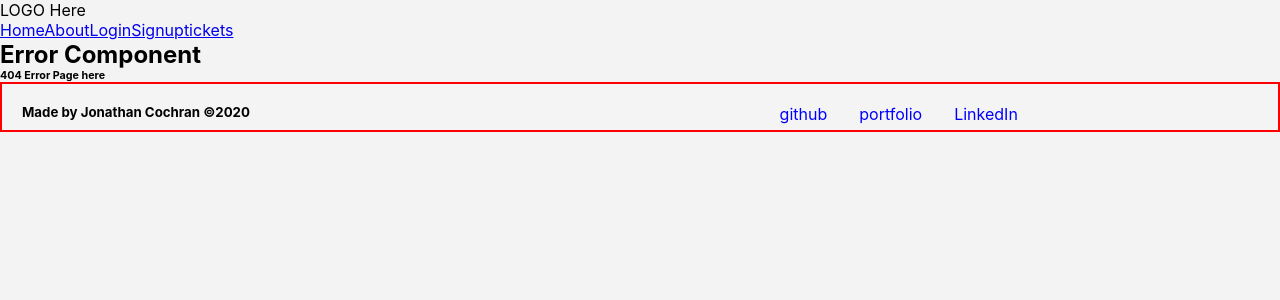
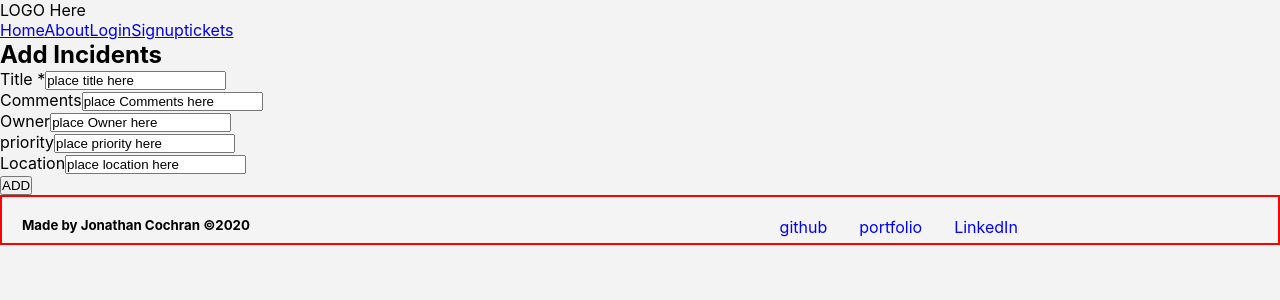
Before and after one commit to jcochran206/ticket-system-capstone-client, a React (Create React App) app: page /addincident in a window 1280 px wide. Before the commit this address had no page. Shown: the top 300 px of the page. Built offline with nearby package versions, Linux system fonts and the light colour scheme; no server answers.

Commit message:
addedconfig and app.js

```diff
--- a/src/App.js
+++ b/src/App.js
@@ -11,6 +11,7 @@ import SignUp from './components/SignupForm/signUpForm';
 import About from './components/Sections/About/about';
 import Error from './components/Sections/Error/error';
 import TicketList from './components/TicketList/ticketlist';
+import AddIncident from './components/TicketList/AddIncident';
 import './App.css';
 
 function App() {
@@ -26,6 +27,7 @@ function App() {
           <Route path="/login" component={Login} />
           <Route path="/signup" component={SignUp} />
           <Route path="/tickets" component={TicketList} />
+          <Route path="/addincident" component={AddIncident} />
           <Route component={Error}/>
         </Switch>
       </BrowserRouter>
--- a/src/components/TicketList/AddIncident.js
+++ b/src/components/TicketList/AddIncident.js
@@ -1,17 +1,79 @@
 import React from 'react';
+import config from '../../config';
 
 
 class addIncident extends React.Component {
     constructor(props) {
         super(props);
         this.state = {
-            incidents: []
+            incident: [],
         }
     }
 
+    handleAdd = (e) => {
+        e.preventDefault();
+        // title comment user_id inc_pri location
+        const title = e.target.value
+        const comments = e.target.value
+        const user_id = e.target.value
+        const inc_pri = e.target.value
+        const location = e.target.value
+        const incident = {title, comments, user_id, inc_pri, location}
+
+        fetch(`${config.API_ENDPOINT}/incidents`, {
+            method: 'POST',
+            headers: {
+                'content-type': 'application/json'
+            },
+            body: JSON.stringify(incident)
+        })
+        .then(incident => {
+            this.setState({
+                incident: this.state.incident.concat(incident)
+            })
+        })
+
+
+    }
+
     render() {
-        <div>
+        const {title, comments, user_id, inc_pri, location} = this.state;
+        return (
+            <div>
+            <h2>Add Incidents</h2>
+            <form>
+            <div className="form-group">
+                    <label htmlFor="title">Title *</label>
+                    <input type="text" className="login__control"
+                        title="title" id="title" onChange={title} defaultValue="place title here" />
+            </div>
+            <div className="form-group">
+                    <label htmlFor="Comments">Comments</label>
+                    <input type="text" className="login__control"
+                        comments="comments" id="comments" onChange={comments} defaultValue="place Comments here" />
+            </div>
+            <div className="form-group">
+                    <label htmlFor="user_id">Owner</label>
+                    <input type="text" className="login__control"
+                        user_id="user_id" id="user_id" onChange={user_id} defaultValue="place Owner here" />
+            </div>
+            <div className="form-group">
+                    <label htmlFor="priority">priority</label>
+                    <input type="text" className="login__control"
+                        inc_pri="inc_pri" id="inc_pri" onChange={inc_pri} defaultValue="place priority here" />
+            </div>
 
+            <div className="form-group">
+                    <label htmlFor="location">Location</label>
+                    <input type="text" className="login__control"
+                        location="location" id="location" onChange={location} defaultValue="place location here" />
+            </div>
+            <button className="btn-add" onChange={this.handleAdd}>ADD</button>
+            </form>
+            {console.log(title,comments,user_id,inc_pri,location)}
         </div>
+        )
     }
 }
+
+export default addIncident;
--- a/src/components/TicketList/ticketlist.js
+++ b/src/components/TicketList/ticketlist.js
@@ -22,6 +22,10 @@ class Tickets extends React.Component {
     })
   }
 
+  handleAddIncident = (incident) => {
+
+  }
+
   handleDelete = (incidentid) => {
 
     fetch(`${config.API_ENDPOINT}/incidents/${incidentid}`, {
@@ -34,6 +38,10 @@ class Tickets extends React.Component {
       this.props.history.push('/tickets')
     })
   }
+
+  handleAdd = () => {
+    this.props.history.push('/addIncident')
+}
 
    render(){
        let { incidents } = this.state;
@@ -48,6 +56,7 @@ class Tickets extends React.Component {
     <th>Priority</th>
     <th>Owner</th>
     <th>Location</th>
+    <th>Add</th>
     <th>Edit</th>
     <th>Delete</th>
   </tr>
@@ -59,8 +68,9 @@ class Tickets extends React.Component {
    <td>{incident.title}</td>
     <td>{incident.comments}</td>
     <td>{incident.users_id}</td>
-   <td>1</td>
-   <td>Seattle</td>
+    <td>{incident.inc_pri}</td>
+    <td>{incident.office_location}</td>
+   <td><button className="btn-add" onClick={() => this.handleAdd()}>Add</button></td>
    <td><button className="btn-update">Update</button></td>
    <td><button className="btn-delete" onClick={() => this.handleDelete(incident.id)}>Delete</button></td>
  </tr>
--- a/src/config.js
+++ b/src/config.js
@@ -1,5 +1,4 @@
 export default {
-    API_ENDPOINT: 'http://localhost:8000/api',
-    //API_KEY: process.env.REACT_APP_API_KEY,
+    API_ENDPOINT:process.env.REACT_APP_API_ENDPOINT || 'https://ticket-system-capstone-server.herokuapp.com/api'
     //TOKEN_KEY: 'xxxxxxx',
     }
```
